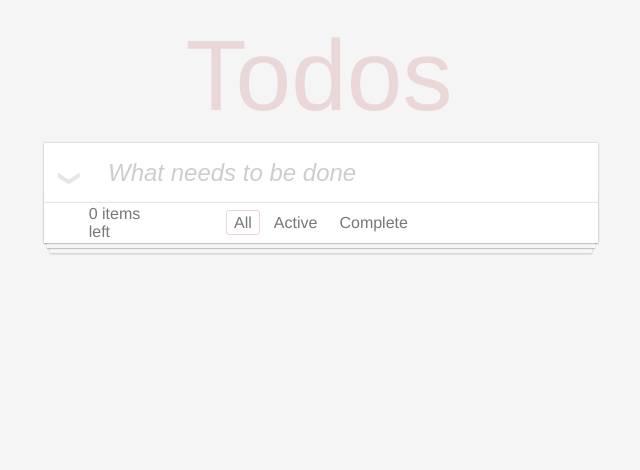
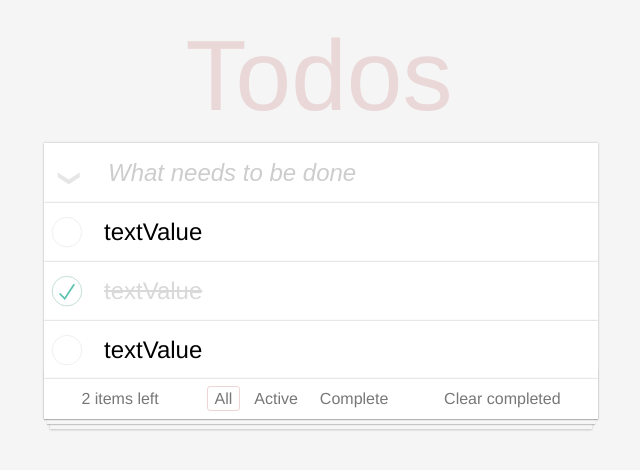
Before and after one commit to Yukiookami/todo-list-demo, a Vue app: page / in a window 1280 px wide. Shown: the top 470 px of the page, without its empty margins (321-961 px from the left). Built offline with nearby package versions, Linux system fonts and the light colour scheme.

Commit message:
最终回代码

```diff
--- a/src/components/todoListItem.vue
+++ b/src/components/todoListItem.vue
@@ -1,20 +1,40 @@
 <!--
  * @Author: zxy
  * @Date: 2022-04-26 17:31:35
- * @LastEditTime: 2022-04-29 10:16:40
+ * @LastEditTime: 2022-05-15 10:27:39
  * @FilePath: /todo-list/src/components/todoListItem.vue
 -->
 <template>
   <div class="todo-item-sec">
-    <input type="checkbox" class="todo-item-check">
-    <label class="todo-title"></label>
+    <input @click="changeCheck"
+    type="checkbox" class="todo-item-check"
+    :class="{'todo-item-checked': props.checked}">
+    <label class="todo-title"
+    :class="{'clear': props.checked}">{{ props.todoTitle }}</label>
 
-    <div class="del-button"></div>
+    <div @click="delItem" class="del-button"></div>
   </div>
 </template>
 
 <script setup>
+const props = defineProps({
+  todoTitle: String,
+  checked: Boolean,
+  index: Number
+})
 
+const emit = defineEmits([
+  'changeCheck',
+  'delItem'
+])
+
+const changeCheck = () => {
+  emit('changeCheck', props.index)
+}
+
+const delItem = () => {
+  emit('delItem', props.index)
+}
 </script>
 
 <style lang="scss" scoped>
--- a/src/views/todoList.vue
+++ b/src/views/todoList.vue
@@ -1,8 +1,8 @@
 <!--
  * @Author: zxy
  * @Date: 2022-04-10 10:40:51
- * @LastEditTime: 2022-04-23 12:18:44
- * @FilePath: /todo-list/src/components/HelloWorld.vue
+ * @LastEditTime: 2022-05-15 12:01:19
+ * @FilePath: /todo-list/src/views/todoList.vue
 -->
 <template>
   <div class="todo-list-main-sec">
@@ -10,39 +10,136 @@
 
     <section class="todo-list-content-sec">
       <div class="todo-list-input-box">
-        <input class="todo-list-input" type="text" placeholder="What needs to be done" v-model="state.inputValue">
-        <label class="todo-list-clicl-all" ></label>
+        <input @keyup.enter="addTodo" class="todo-list-input" type="text" placeholder="What needs to be done" v-model="state.inputValue">
+        <label @click="checkAll" class="todo-list-clicl-all" ></label>
       </div>
       <!-- todoItem组件 -->
-      <div></div>
+      <template v-for="(item, index) in state.todoList" :key="`todolistItem${index}`">
+        <TodoListItem v-if="item.checked === state.filterBoolean || state.filterBoolean === 0"
+        :todoTitle="item.todoTitle"
+        :checked="item.checked"
+        :index="index"
+        @changeCheck="changeCheck"
+        @delItem="delItem"></TodoListItem>
+      </template>
       <!-- todoItem end -->
 
-      <div class="todo-list-footer">
+      <div class="todo-list-footer" v-if="state.todoList.length">
         <div class="todo-list-text-button-box">
-          <span>{{ state.cont }} items left</span>
+          <span>{{ state.left }} items left</span>
         </div>
 
         <div>
-          <span class="filter-button click">All</span>
-          <span class="filter-button">Active</span>
-          <span class="filter-button">Complete</span>
+          <span class="filter-button"
+          :class="{'click': !state.filterNum}"
+          @click="changeFilterNum(0)">All</span>
+          <span class="filter-button"
+          :class="{'click': state.filterNum === 1}"
+          @click="changeFilterNum(1)">Active</span>
+          <span class="filter-button"
+          :class="{'click': state.filterNum === 2}"
+          @click="changeFilterNum(2)">Complete</span>
         </div>
 
-        <div class="todo-list-text-button-box"></div>
+        <div :class="{'show': state.left !== state.todoList.length}"
+        class="todo-list-text-button-box clear-all" @click="delAll">
+          Clear completed
+        </div>
       </div>
     </section>
   </div>
 </template>
 
 <script setup>
-import { reactive } from 'vue'
+import { computed, onBeforeMount, reactive } from 'vue'
+
+// 组件
+import TodoListItem from '../components/todoListItem.vue';
 
 const title = 'Todos'
 
 const state = reactive({
   inputValue: '',
-  cont: 0
+  left: computed(() => {
+    let count = 0
+    state.todoList.forEach(ele => {
+      if (ele.checked) {
+        count++
+      }
+    })
+
+    return state.todoList.length - count
+  }),
+  todoList: [
+    {
+      todoTitle: 'textValue',
+      checked: false
+    },
+    {
+      todoTitle: 'textValue',
+      checked: true
+    },
+    {
+      todoTitle: 'textValue',
+      checked: false
+    }
+  ],
+  filterNum: 0,
+  filterBoolean: computed(() => {
+    if (state.filterNum === 1) {
+      return false
+    } else if (state.filterNum === 2) {
+      return true
+    } else {
+      return 0
+    }
+  })
 })
+
+const changeCheck = (index) => {
+  state.todoList[index].checked = !state.todoList[index].checked
+}
+
+const delItem = (index) => {
+  state.todoList.splice(index, 1)
+}
+
+const checkAll = () => {
+  if (state.left !== 0) {
+    state.todoList.forEach(ele => {
+      ele.checked = true
+    })
+  } else {
+    state.todoList.forEach(ele => {
+      ele.checked = false
+    })
+  }
+}
+
+const delAll = () => {
+  state.todoList = state.todoList.filter(ele => {
+    if (!ele.checked) {
+      return ele
+    }
+  })
+}
+
+const addTodo = () => {
+  let todoValue = state.inputValue
+
+  todoValue ? state.todoList.push(
+    {
+      todoTitle: todoValue,
+      checked: false
+    }
+  ) : ''
+
+  state.inputValue = ''
+}
+
+const changeFilterNum = (val) => {
+  state.filterNum = val
+}
 </script>
 
 <style lang="scss" scoped>
@@ -143,6 +240,7 @@ $check-all-w: 30px;
       0 9px 1px -3px rgb(0 0 0 / 20%),
       0 16px 0 -6px #f6f6f6,
       0 17px 2px -6px rgb(0 0 0 / 20%);
+      z-index: -1;
     }
 
     .filter-button {
@@ -156,7 +254,7 @@ $check-all-w: 30px;
     }
 
     .todo-list-text-button-box {
-      width: 75px;
+      // width: 100px;
     }
 
     .click {
@@ -167,10 +265,13 @@ $check-all-w: 30px;
   .clear-all {
     cursor: pointer;
     opacity: 0;
+    z-index: -10;
+    // transition: all .3s ease-in-out;
   }
 
   .show {
     opacity: 1;
+    z-index: 1;
   }
 }
 </style>
```
